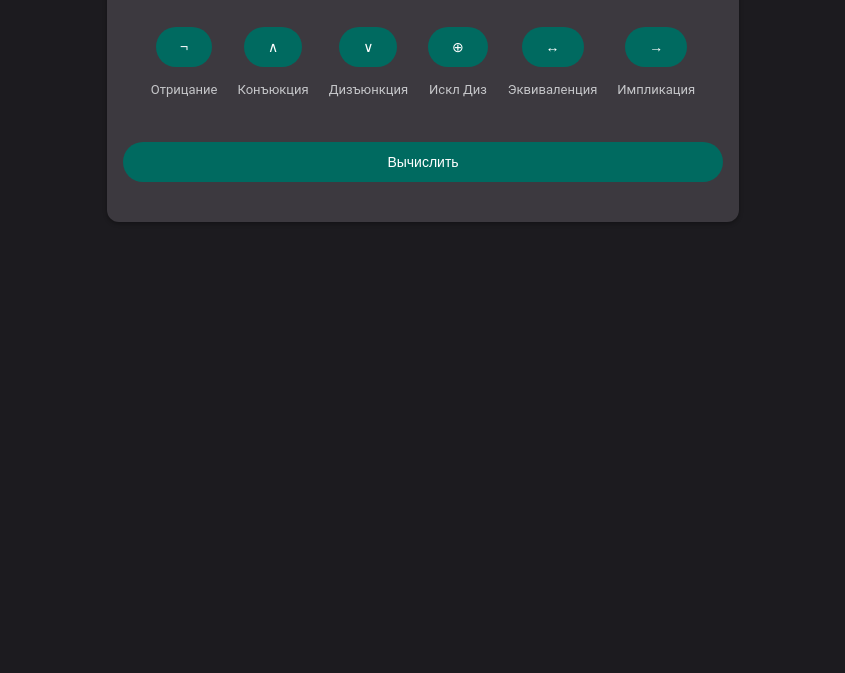
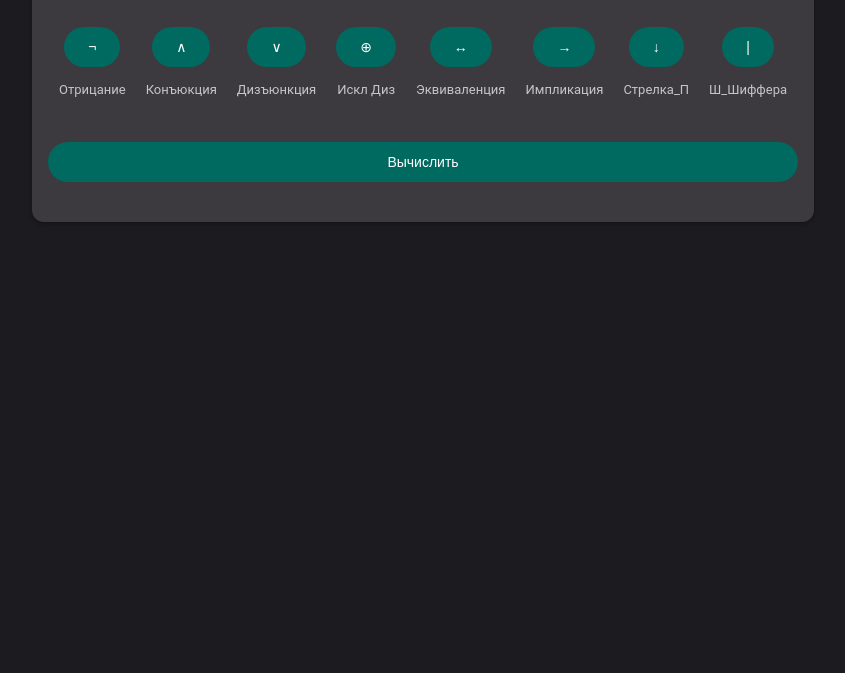
Before and after one commit to crazy-tosser3/LogicCalculator, a plain HTML site: page index.html in a window 1280 px wide. Shown: the part 127-800 px from the top of the page, without its empty margins (217-1062 px from the left). Drawn offline with Linux system fonts and the light colour scheme.

Commit message:
New Func

```diff
--- a/css/styles.css
+++ b/css/styles.css
@@ -87,7 +87,7 @@ button:active {
   color: var(--md-sys-color-on-surface);
   border-radius: 12px;
   padding: 16px;
-  width: 600px;
+  width: 750px;
   box-shadow: 0 2px 4px rgba(0,0,0,0.3);
   transition: box-shadow 0.3s;
 }
--- a/index.html
+++ b/index.html
@@ -42,6 +42,17 @@
                     <button onclick="addText(this)">→</button>
                     <p>Импликация</p>
                 </div>
+
+                <div class="btn-box">
+                    <button onclick="addText(this)">↓</button>
+                    <p>Стрелка_П</p>
+                </div>
+
+                <div class="btn-box">
+                    <button onclick="addText(this)">|</button>
+                    <p>Ш_Шиффера</p>
+                </div>
+
             </section>
 
             <button onclick="calculate()">Вычислить</button>
--- a/js/script.js
+++ b/js/script.js
@@ -3,11 +3,15 @@ function replaceOps(expr) {
 
     expr = expr.replace(/(\([^()]*\)|[A-Z])\s*→\s*(\([^()]*\)|[A-Z])/g, '((!($1)) || ($2))');
     expr = expr.replace(/(\([^()]*\)|[A-Z])\s*↔\s*(\([^()]*\)|[A-Z])/g, '($1 === $2)');
+    expr = expr.replace(/(\([^()]*\)|[A-Z])\s*\|?\s*(\([^()]*\)|[A-Z])/g, '!($1 && $2)');
+    expr = expr.replace(/(\([^()]*\)|[A-Z])\s*↓\s*(\([^()]*\)|[A-Z])/g, '!($1 || $2)');
+
 
     expr = expr.replace(/¬/g, '!');
     expr = expr.replace(/∧/g, '&&');
     expr = expr.replace(/∨/g, '||');
     expr = expr.replace(/⊕/g, '!==');
+
 
     return expr;
 }
@@ -47,7 +51,7 @@ function extractSubexpressions(expr) {
         }
     }
 
-    const operationPattern = /[∧∨→↔⊕¬]/;
+    const operationPattern = /[∧∨→↔⊕¬|↓]/;
     if (operationPattern.test(expr)) {
         subexprs.add(expr);
     }
```
